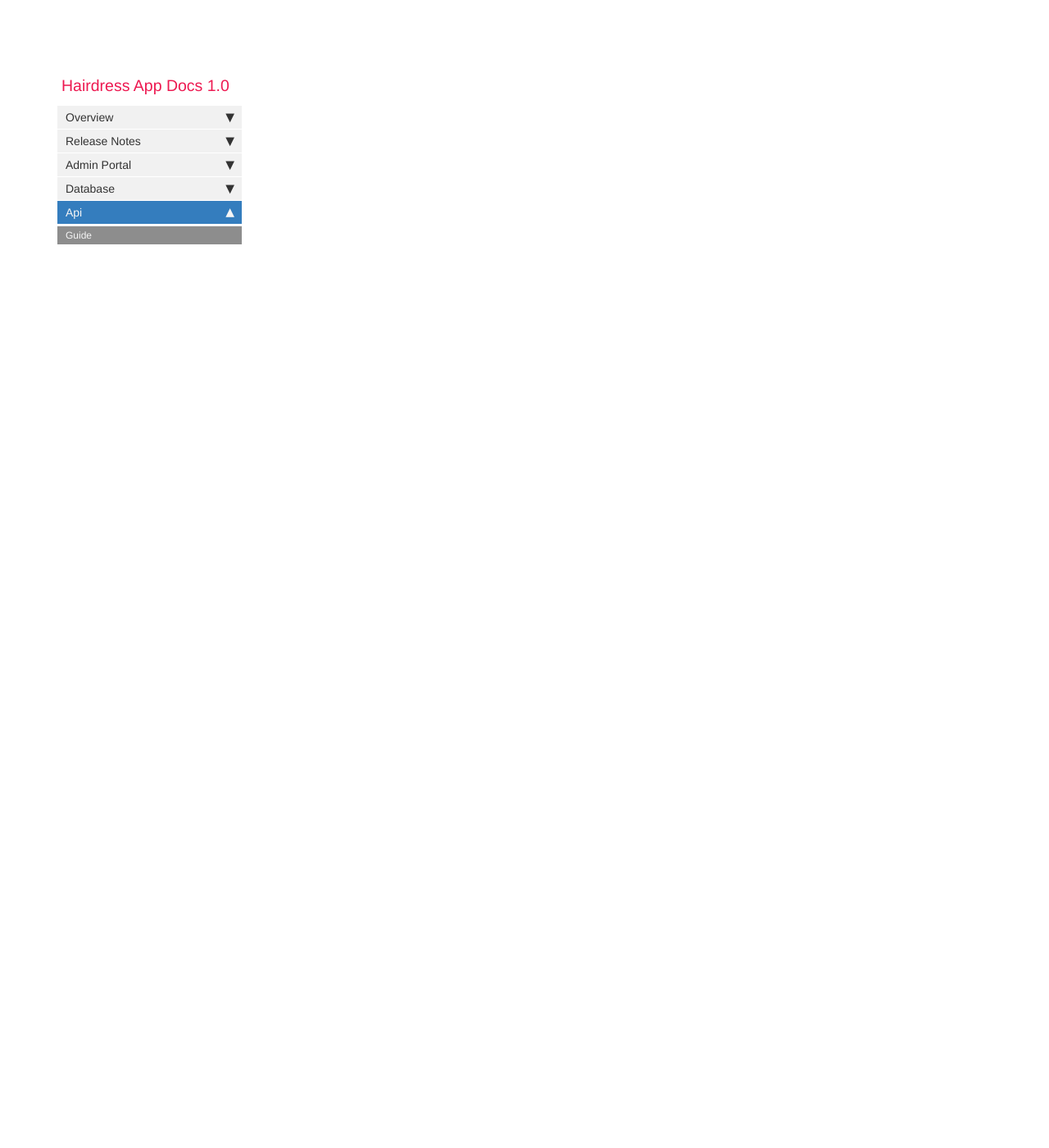
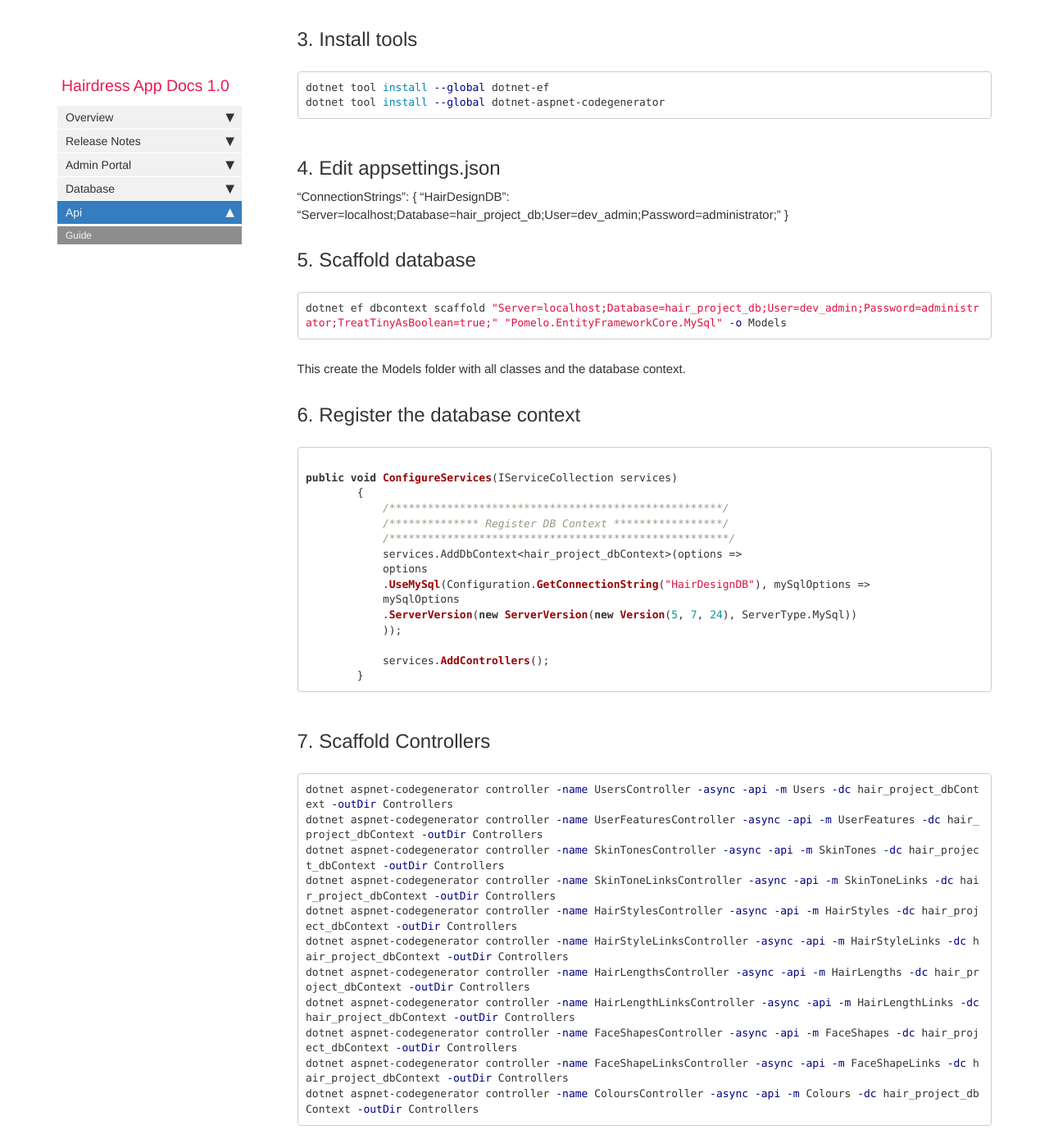
Before and after one commit to HairdressingProject/HairdressingApp, a Jekyll site: the page built from pages/mydoc/mydoc_api.md, in a window 1280 px wide and 1400 px high, scrolled down 915 px. Shown: the whole window at 82% size. Built offline with Jekyll 4.4.1, drawn with Linux system fonts in a browser that asks for light colours; comment, search, counter and statistics services are not loaded; some of the changed text lies outside the part shown.

Commit message:
edited api doc

````diff
--- a/pages/mydoc/mydoc_api.md
+++ b/pages/mydoc/mydoc_api.md
@@ -9,8 +9,74 @@ permalink: mydoc_api.html
 folder: mydoc
 ---
 
+## Requirements
+.NET Core 3.1 SDK or later
+
 ## 1. Create a aspnet core web api
 
 ```bash
-dotnet new webapi -o AdminDBApi
+dotnet new webapi -o AdminApi
 ```
+
+## 2. Install Packages
+```bash
+dotnet add package Microsoft.EntityFrameworkCore.SqlServer
+dotnet add package Pomelo.EntityFrameworkCore.MySql
+dotnet add package Microsoft.EntityFrameworkCore.Design
+dotnet add package Microsoft.VisualStudio.Web.CodeGeneration.Design
+```
+
+## 3. Install tools
+```bash
+dotnet tool install --global dotnet-ef
+dotnet tool install --global dotnet-aspnet-codegenerator
+```
+
+## 4. Edit appsettings.json
+"ConnectionStrings": {
+    "HairDesignDB": "Server=localhost;Database=hair_project_db;User=dev_admin;Password=administrator;"
+}
+
+## 5. Scaffold database
+
+```bash
+dotnet ef dbcontext scaffold "Server=localhost;Database=hair_project_db;User=dev_admin;Password=administrator;TreatTinyAsBoolean=true;" "Pomelo.EntityFrameworkCore.MySql" -o Models
+```
+
+This create the Models folder with all classes and the database context.
+
+## 6. Register the database context
+
+```c#
+
+public void ConfigureServices(IServiceCollection services)
+        {
+            /****************************************************/
+            /************** Register DB Context *****************/
+            /*****************************************************/
+            services.AddDbContext<hair_project_dbContext>(options =>
+            options
+            .UseMySql(Configuration.GetConnectionString("HairDesignDB"), mySqlOptions =>
+            mySqlOptions
+            .ServerVersion(new ServerVersion(new Version(5, 7, 24), ServerType.MySql))
+            ));
+
+            services.AddControllers();
+        }
+```
+
+
+## 7. Scaffold Controllers
+```bash
+dotnet aspnet-codegenerator controller -name UsersController -async -api -m Users -dc hair_project_dbContext -outDir Controllers
+dotnet aspnet-codegenerator controller -name UserFeaturesController -async -api -m UserFeatures -dc hair_project_dbContext -outDir Controllers
+dotnet aspnet-codegenerator controller -name SkinTonesController -async -api -m SkinTones -dc hair_project_dbContext -outDir Controllers
+dotnet aspnet-codegenerator controller -name SkinToneLinksController -async -api -m SkinToneLinks -dc hair_project_dbContext -outDir Controllers
+dotnet aspnet-codegenerator controller -name HairStylesController -async -api -m HairStyles -dc hair_project_dbContext -outDir Controllers
+dotnet aspnet-codegenerator controller -name HairStyleLinksController -async -api -m HairStyleLinks -dc hair_project_dbContext -outDir Controllers
+dotnet aspnet-codegenerator controller -name HairLengthsController -async -api -m HairLengths -dc hair_project_dbContext -outDir Controllers
+dotnet aspnet-codegenerator controller -name HairLengthLinksController -async -api -m HairLengthLinks -dc hair_project_dbContext -outDir Controllers
+dotnet aspnet-codegenerator controller -name FaceShapesController -async -api -m FaceShapes -dc hair_project_dbContext -outDir Controllers
+dotnet aspnet-codegenerator controller -name FaceShapeLinksController -async -api -m FaceShapeLinks -dc hair_project_dbContext -outDir Controllers
+dotnet aspnet-codegenerator controller -name ColoursController -async -api -m Colours -dc hair_project_dbContext -outDir Controllers
+```
````
